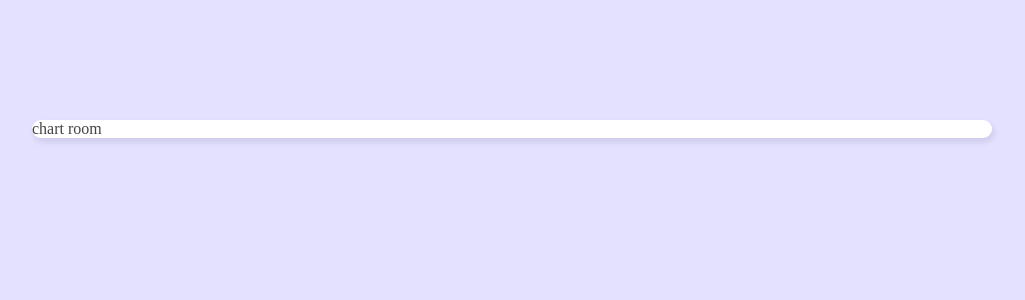
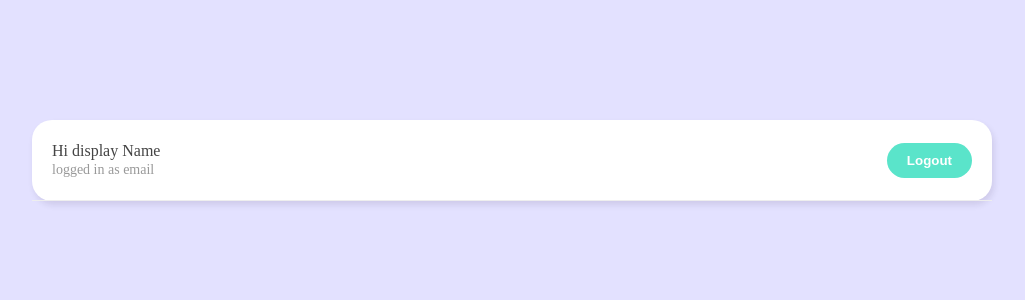
Before and after one commit to HtetKo510217/live-chart-room-with-vue, a Vue app: page /chartroom in a window 1280 px wide. Shown: the top 300 px of the page, without its empty margins (128-1153 px from the left). Built offline with nearby package versions, Linux system fonts and the light colour scheme.

Commit message:
Create navbar and add sign out function

```diff
--- /dev/null
+++ b/src/components/Navbar.vue
@@ -0,0 +1,41 @@
+<template >
+    <nav>
+        <div>
+            <p>Hi display Name</p>
+            <p class="email">logged in as email</p>
+        </div>
+        <button @click="signOut">Logout</button>
+    </nav>
+</template>
+<script>
+import useLogOut from '../composables/useLogOut';
+
+export default {
+    setup() {
+        let {error,logout} = useLogOut();
+        let signOut = async() => {
+            await logout();
+            console.log('logout');
+        }
+        return {signOut,error}
+    }
+}
+</script>
+<style >
+    nav {
+        display: flex;
+        justify-content: space-between;
+        align-items: center;
+        padding: 20px;
+        border-bottom: 1px solid #eee;
+    }
+    nav p {
+        margin: 2px auto;
+        font-size: 16px;
+        color: #444;
+    }
+    nav p.email {
+        font-size: 14px;
+        color: #999;
+    }
+</style>
--- /dev/null
+++ b/src/composables/useLogOut.js
@@ -0,0 +1,18 @@
+import { ref } from 'vue'
+import { auth } from '../firebase/config';
+
+let error = ref(null);
+
+let logout = async ()=> {
+    try {
+       return await auth.signOut()
+    } catch (err) {
+        error.value = err.message
+    }
+}
+
+let useLogout = ()=> {
+    return {error,logout}
+}
+
+export default useLogout;
--- a/src/views/Chartroom.vue
+++ b/src/views/Chartroom.vue
@@ -1,10 +1,12 @@
 <template>
     <div class="container">
-        chart room
+        <Navbar />
     </div>
 </template>
 <script>
+import Navbar from '../components/Navbar.vue'
 export default {
+  components: { Navbar },
 
 }
 </script>
```
